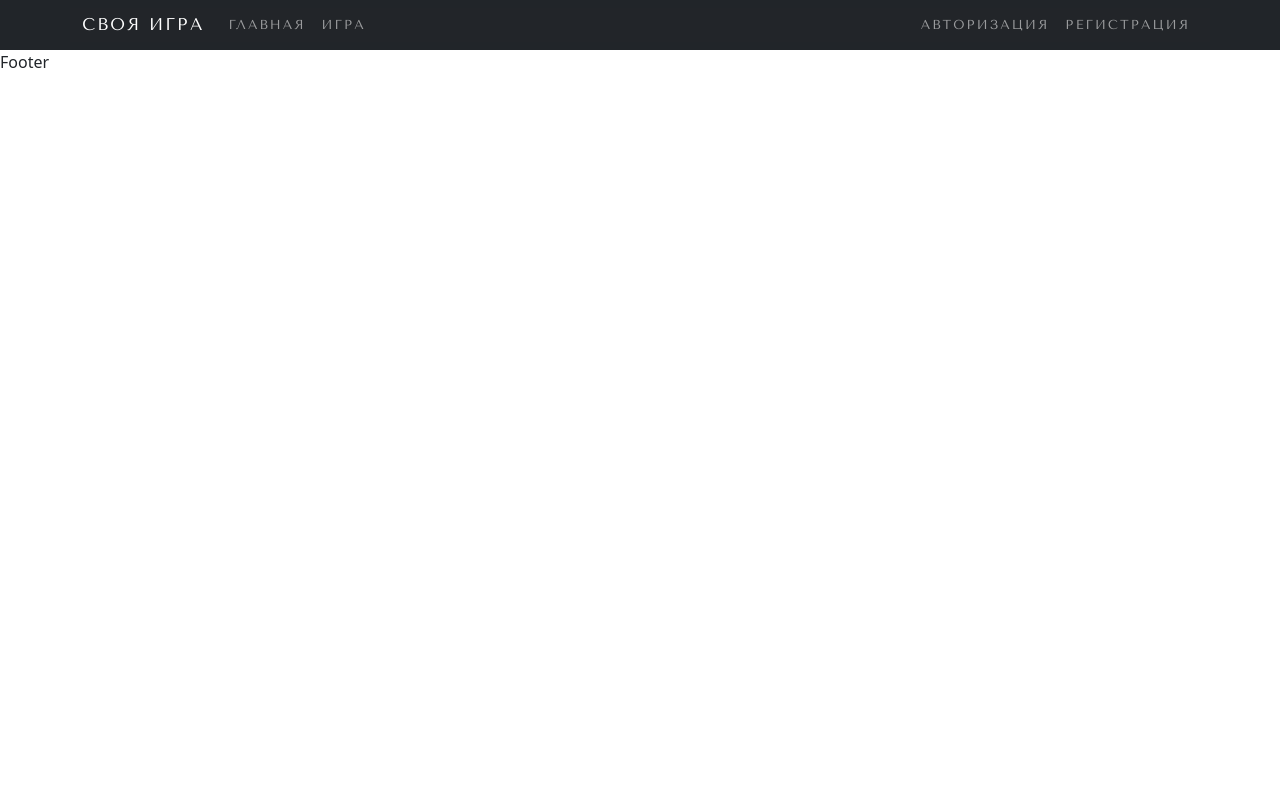
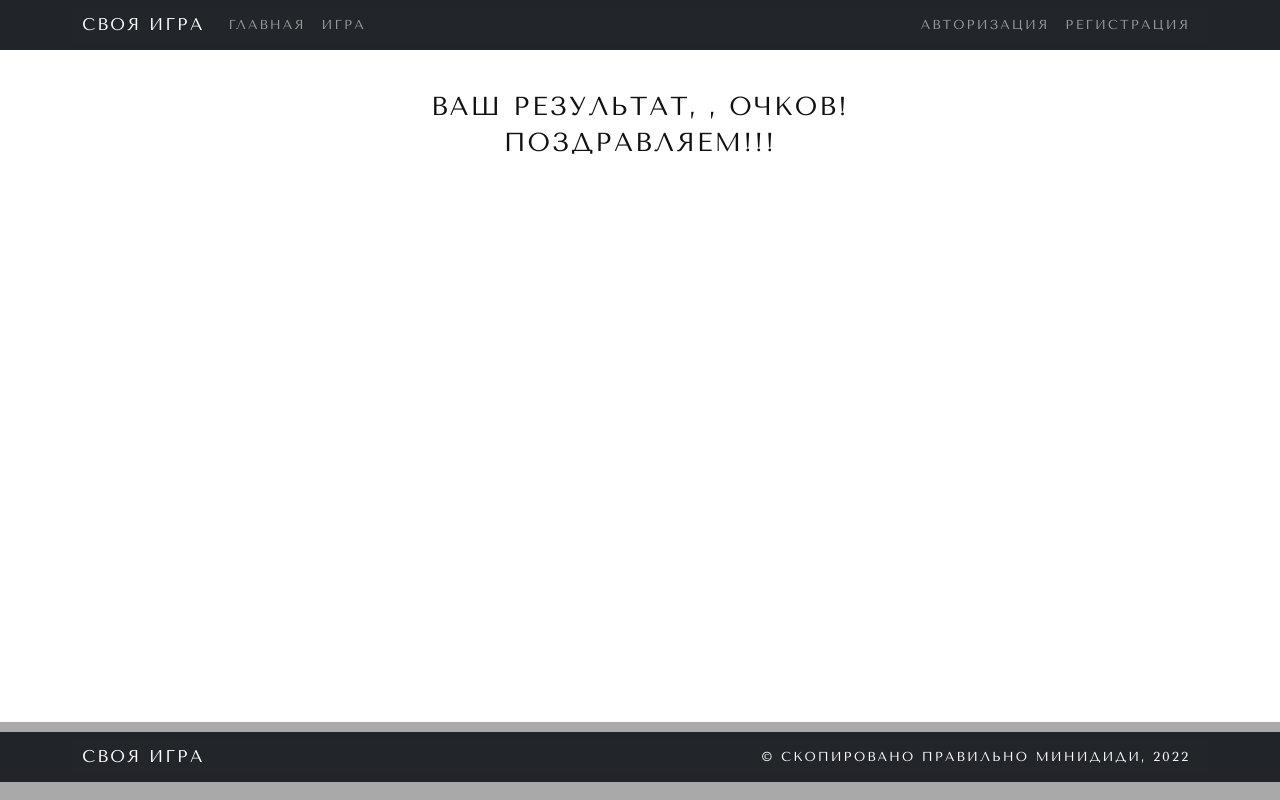
Before and after one commit to DimaShtGitHub/Project-your-game, a React (Create React App) app in the folder client/: page /result in a window 1280 px wide. Built offline with nearby package versions, Linux system fonts and the light colour scheme.

Commit message:
fi=ooter<result,css

```diff
--- a/client/src/App.js
+++ b/client/src/App.js
@@ -9,6 +9,7 @@ import SignupPage from './components/SignupPage/SignupPage';
 import SigninPage from './components/SigninPage/SigninPage';
 import MainPage from './components/MainPage/MainPage';
 import { useSelector } from 'react-redux';
+import Result from './components/Result/Result';
 
 
 function App() {
@@ -23,6 +24,7 @@ function App() {
 				<Route path="/auth/signin" element={<SigninPage />} />
 				{user.name ? <Route path="/game" element={<GamePage />} />
 					: <Route path="/game" element={<Navigate to="/" replace />} />}
+				<Route path="/result" element={<Result />} />
 			</Routes>
 			<Footer />
 		</>
--- a/client/src/components/Footer/Footer.jsx
+++ b/client/src/components/Footer/Footer.jsx
@@ -1,7 +1,16 @@
-import React from 'react'
+import React from "react";
+import { Nav, Navbar, Container } from "react-bootstrap";
+import { Link } from "react-router-dom";
 
 export default function Footer() {
   return (
-    <div>Footer</div>
-  )
+    <div className="footer" style={{ position: "fixed", left: "0", bottom: "0", width: "100%", "borderTop": "10px solid #A9A9A9", "borderBottom": "18px solid #A9A9A9" }}>
+      <Navbar collapseOnSelect expand="lg" bg="dark" variant="dark">
+        <Container style={{ background: "#222529", width: "100%" }}>
+					<Navbar.Brand className="text-header-brand" as={Link} to="/">Своя Игра</Navbar.Brand>
+          <span style={{ color: "white", margin: "8px", cursor: "pointer" }}className="text-header"><span>&copy;</span> Скопировано правильно МиНиДиДи, 2022</span>
+        </Container>
+      </Navbar>
+    </div>
+  );
 }
--- a/client/src/components/Item/Item.jsx
+++ b/client/src/components/Item/Item.jsx
@@ -39,7 +39,7 @@ export default function Item({ title, id }) {
           <Form>
             <Form.Group className="mb-3" controlId="exampleForm.ControlInput1">
               <Form.Label>
-                <h3>{test.quest}</h3>
+                <p style={{"text-align":"center", "font-size":"22px", "color": "#00084D"}}>{test.quest}</p>
               </Form.Label>
               <Form.Control type="text" autoFocus />
             </Form.Group>
@@ -49,7 +49,7 @@ export default function Item({ title, id }) {
           <Button variant="secondary" onClick={handleClose}>
             Закрыть
           </Button>
-          <Button variant="primary" onClick={handleClose}>
+          <Button style={{"background":"#001499"}} variant="primary" onClick={handleClose}>
             Подтвердить
           </Button>
         </Modal.Footer>
--- a/client/src/components/Item/style.css
+++ b/client/src/components/Item/style.css
@@ -14,7 +14,7 @@
 	justify-content:center;
 }
 .quest_score {
-	width: 100px;
+	width: 175px;
 	cursor: pointer;
 	justify-content: center;
 }
@@ -28,4 +28,40 @@
 	height: 70px;
 	flex-wrap: wrap;
 	text-align:center;
+	padding: 1%;
 }
+
+/* @media (min-width: 768px) and (max-width: 1400px) {
+	.category {
+		font-size: 22px;
+	}
+
+	.head {
+		width: 175px;
+	}
+
+	.quest_score {
+		width: 125px;
+	}
+
+	.quest {
+		height: 50px;
+	}
+
+@media (max-width: 767px) {
+	.category {
+		font-size: 18px;
+	}
+
+	.head {
+		width: 130px;
+	}
+
+	.quest_score {
+		width: 90px;
+	}
+
+	.quest {
+		height: 38px;
+	}
+} */
--- a/client/src/components/MainPage/MainPage.jsx
+++ b/client/src/components/MainPage/MainPage.jsx
@@ -40,12 +40,12 @@ export default function MainPage() {
         <>
       <h3 className='animate__animated animate__zoomInDown hello hello-2'>Для начала </h3>
         <div className='but-reg-auth'>
-          <Button className='animate__animated animate__zoomInDown but-reg' variant="warning"><Nav.Link className='link-as' as={Link} to="auth/signup">Зарегистрируйтесь</Nav.Link></Button>
-          <Button className='animate__animated animate__zoomInDown' variant="secondary"><Nav.Link className='link-as' as={Link} to="auth/signin">Авторизуйтесь</Nav.Link></Button>
+          <Button style={{"cursor":"pointer"}} className='animate__animated animate__zoomInDown but-reg' variant="warning"><Nav.Link className='link-as' as={Link} to="auth/signup">Зарегистрируйтесь</Nav.Link></Button>
+          <Button style={{"cursor":"pointer"}} className='animate__animated animate__zoomInDown' variant="secondary"><Nav.Link className='link-as' as={Link} to="auth/signin">Авторизуйтесь</Nav.Link></Button>
         </div></>
         :<>
         <div className='but-reg-auth'>
-          <Button className='animate__animated animate__zoomInDown but-reg' variant="warning"><Nav.Link className='link-as' as={Link} to="/game">Начать играть</Nav.Link></Button>
+          <Button style={{"margin":"40px", "cursor":"pointer"}}className='animate__animated animate__zoomInDown but-reg' variant="warning"><Nav.Link className='link-as' as={Link} to="/game">Начать играть</Nav.Link></Button>
         </div></>}
 
     </div>
--- /dev/null
+++ b/client/src/components/Result/Result.jsx
@@ -0,0 +1,17 @@
+import React from "react";
+import { useNavigate } from "react-router-dom";
+import { useSelector, useDispatch } from "react-redux";
+import style from "./Result.module.css";
+
+export default function Result({counts}) {
+  const user = useSelector((state) => state.user);
+  const dispatch = useDispatch();
+  const navigate = useNavigate();
+
+  return (
+		<div className={style.result_container}>
+		<h1>Ваш результат, {user.name}, {counts} очков!</h1>
+		<h1>Поздравляем!!!</h1>
+		</div>
+  );
+}
--- /dev/null
+++ b/client/src/components/Result/Result.module.css
@@ -0,0 +1,8 @@
+.result_container {
+	display: flex;
+	flex-direction: column;
+	justify-content:center;
+	margin: 3%;
+	align-items:center;
+	color: #00084D;
+}
```
Also changed, not shown: 1 other file (tests, documents, lock files or other folders).
